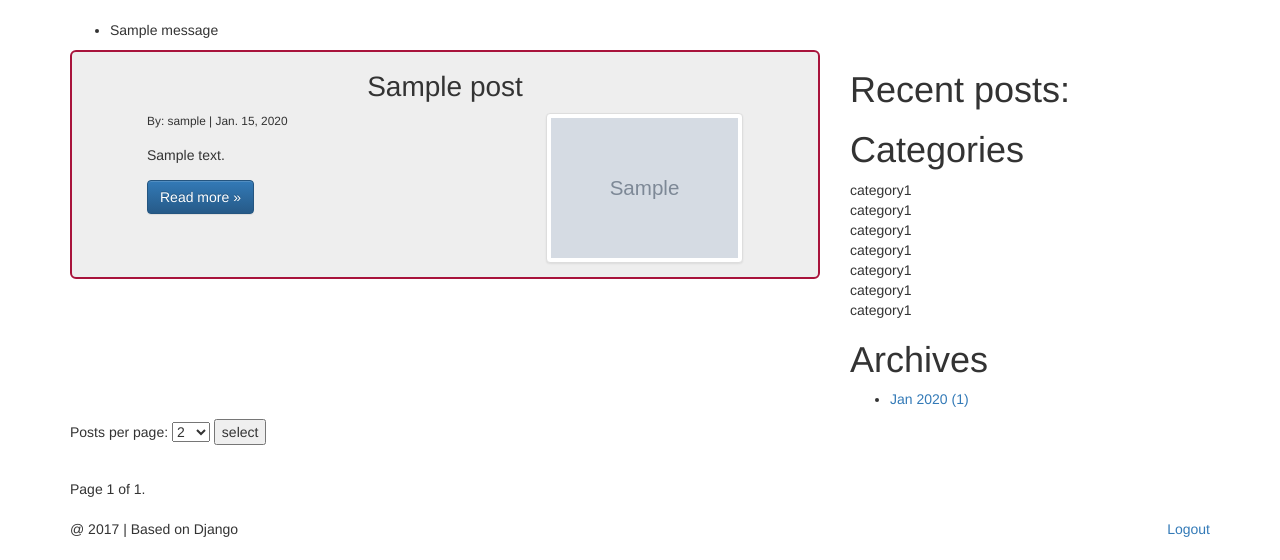
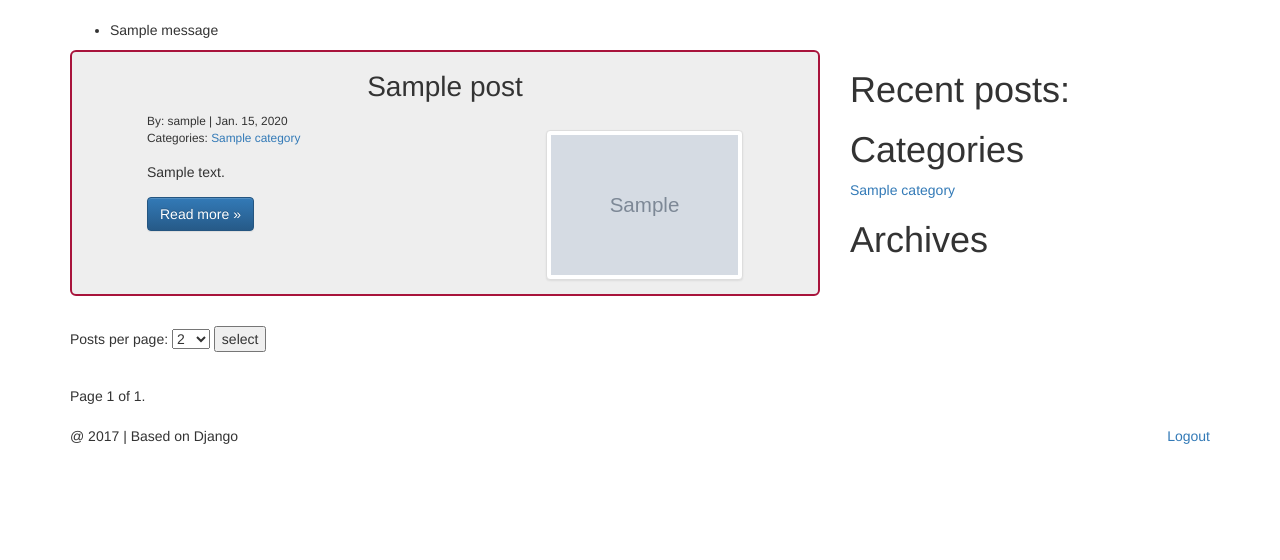
Before and after one commit to myGitHub4publicprojects/blog, a Django app: page / in a window 1280 px wide. Shown: the part 203-763 px from the top of the page. Run offline with Django 3.2, Linux system fonts and the light colour scheme; a user stored in the database is signed in; tables that the repository leaves empty hold one stand-in row (values such as "Sample post"); grey boxes marked "Sample" are stand-in pictures; one stand-in notice (Sample message) is shown; some libraries are stand-ins or nearby versions.

Commit message:
categories

```diff
--- a/posts/admin.py
+++ b/posts/admin.py
@@ -1,5 +1,5 @@
 from django.contrib import admin
-from .models import Post
+from .models import Category, Post
 
 class PostAdmin(admin.ModelAdmin):
     list_display = ["title", "timestamp", "updated"]
@@ -10,6 +10,7 @@
         model = Post
 
 admin.site.register(Post, PostAdmin)
+admin.site.register(Category)
 
 
 
--- a/posts/forms.py
+++ b/posts/forms.py
@@ -4,4 +4,5 @@
 class PostForm(forms.ModelForm):
     class Meta:
         model = Post
-        fields = ['title', 'content', 'image', 'draft', 'published']
+        # fields = ['author', 'title', 'content', 'image', 'draft', 'published', 'category']
+        exclude = ['objects', 'updated', 'timestamp', 'slug']
--- a/posts/models.py
+++ b/posts/models.py
@@ -5,6 +5,20 @@
 from django.utils import timezone
 
 from django.utils.text import slugify
+
+class Category(models.Model):
+    name = models.CharField(max_length=120, unique=True)
+    timestamp = models.DateTimeField(auto_now_add=True, auto_now=False)
+    updated = models.DateTimeField(auto_now_add=False, auto_now=True)
+    slug = models.SlugField(unique=True)
+
+    def __str__(self):
+        return self.name
+
+    def save(self, *args, **kwargs):
+        if not self.id: # to prevent changing slug on updates
+            self.slug = slugify(self.name)
+        return super(Category, self).save(*args, **kwargs)
 
 def upload_location(instance, filename):
     return '%s/%s'%(instance.id, filename)
@@ -26,6 +40,7 @@
     updated = models.DateTimeField(auto_now_add=False, auto_now=True)
     published = models.DateField(auto_now=False, auto_now_add=False)
     draft = models.BooleanField(default=False)
+    category = models.ManyToManyField(Category)
     objects = PostManager()
 
     def __str__(self):
@@ -36,7 +51,7 @@
 
     def save_no_img(self):
         self.image = None
-        super(Post, self).save()
+        return super(Post, self).save()
 
 
 def create_slug(instance, new_slug=None):
@@ -55,6 +70,4 @@
     if not instance.slug:
         instance.slug = create_slug(instance)
 
-
-
 pre_save.connect(pre_save_post_receiver, sender=Post)
--- a/posts/templates/posts/home.html
+++ b/posts/templates/posts/home.html
@@ -12,7 +12,13 @@
                 {% if post.draft %}<span><small>draft</small></span>{% endif %}
                 {{ post.title }}
             </h1>
-            <small>By: {{ post.author }} | {{ post.published }}</small>
+            <small>By: {{ post.author }} | {{ post.published }}</small><br>
+
+            <small>
+            Categories: {% for category in post.category.all %}<a
+            href="{% url 'posts:category' category.name %}">{{ category }}</a> {% endfor %}
+            </small>
+
             {% if post.image %}
                 <img src="{{ post.image.url }}" class="img-responsive img-thumbnail pull-right"/>
             {% endif %}
--- a/posts/templates/posts/sidebar.html
+++ b/posts/templates/posts/sidebar.html
@@ -7,15 +7,13 @@
     </ul>
     {% endif %}
 <h1>Categories</h1>
-<ul class="list-unstyled">
-    <li>category1</li>
-    <li>category1</li>
-    <li>category1</li>
-    <li>category1</li>
-    <li>category1</li>
-    <li>category1</li>
-    <li>category1</li>
-</ul>
+    {% if categories %}
+    <ul class="list-unstyled">
+        {% for category in categories %}
+        <li><a href="{% url 'posts:category' category %}">{{ category }}</a></li>
+        {% endfor %}
+    </ul>
+    {% endif %}
 <h1>Archives</h1>
 {% if archives %}
     <ul>
--- a/posts/urls.py
+++ b/posts/urls.py
@@ -9,5 +9,6 @@
     url(r'^create/$', views.create, name='create'),
     url(r'^(?P<pk>[0-9]+)/edit/$', views.update, name='update'),
     url(r'^archives/(?P<pk>[A-Z][a-z]{2}[0-9]{4})$', views.home, name='archives'),
+    url(r'^category/(?P<category>.+)$', views.home, name='category'),
     url(r'^(?P<pk>[0-9]+)/delete/$', views.delete, name='delete'),
 ]
--- a/posts/views.py
+++ b/posts/views.py
@@ -6,10 +6,11 @@
 from django.db.models import Q
 from django.utils import timezone
 
-from .models import Post, upload_location
+from .models import Category, Post, upload_location
 from .forms import PostForm
 
-def home(request, pk=None):
+def home(request, pk=None, category=None):
+
     queryset_list = Post.objects.active().order_by('-timestamp')
     if request.user.is_staff:
         queryset_list = Post.objects.all().order_by('-timestamp')
@@ -22,14 +23,24 @@
             Q(author__username__icontains=query)|
             Q(title__icontains=query)
         ).distinct()
+
+    # recent posts in sidebar
     if len(Post.objects.active()) > 5:
         recent_posts = Post.objects.active()[:5]
     else:
         recent_posts = Post.objects.active()
 
+    # categories in sidebar
+    categories =  Category.objects.all()
+
+    # category qs
+    if category:
+        category_obj = Category.objects.filter(name=category)
+        queryset_list = Post.objects.active().filter(category=category_obj)
+
     # archives links in sidebar
     archives = {}
-    for x in queryset_list:
+    for x in Post.objects.active():
         date = x.published.strftime("%b%Y")
         archives[date] = archives.get(date,0) + 1
 
@@ -42,6 +53,7 @@
         month_digit = months[month]
         queryset_list = Post.objects.active().filter(published__year=year, published__month=month_digit)
 
+    # pagination
     items_per_page = 5
     if request.GET.get('iitems'):
         items_per_page = int(request.GET.get('iitems'))
@@ -61,7 +73,8 @@
     context = {
         'post_list': queryset,
         'archives': archives,
-        'recent_posts': recent_posts
+        'recent_posts': recent_posts,
+        'categories': categories
     }
     return render(request, 'posts/home.html', context)
 
@@ -69,6 +82,8 @@
     if not request.user.is_staff:
         raise Http404
     form = PostForm(request.POST or None, request.FILES or None)
+    print(request.POST.get('title'))
+    print(request.POST.get('category'))
     if form.is_valid():
         instance = form.save(commit=False)
         instance.author = request.user
@@ -76,6 +91,7 @@
         if request.FILES:
             instance.image = request.FILES['image']
         instance.save()
+        form.save_m2m() # for categories (many to many field) to work
         messages.success(request, 'Post Successfully Created')
         return HttpResponseRedirect(instance.get_absolute_url())
 
```
Also changed, not shown: posts/migrations/0001_initial.py.
